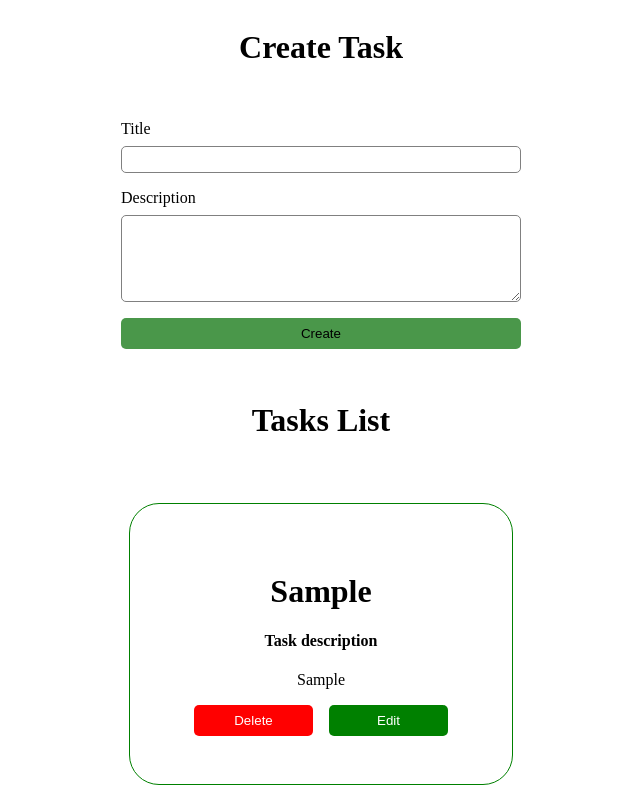
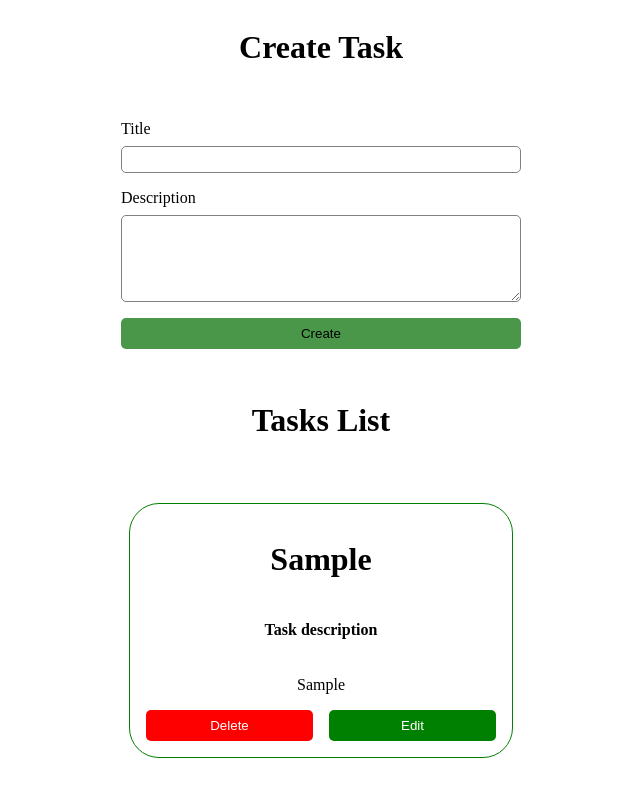
Before and after one commit to AllahverdiyevaS/ReactViteProject, a React (Vite) app: page / in a window 1280 px wide. Both pictures are taken after typing "Sample", "Sample" into the empty fields and a click on the button "Create". Shown: the whole page, without its empty margins (319-959 px from the left). Built offline with nearby package versions, Linux system fonts and the light colour scheme.

Commit message:
feat: enhance task card layout and button container styling

```diff
--- a/src/App.css
+++ b/src/App.css
@@ -126,13 +126,14 @@
   flex-wrap: wrap;
 }
 .task_card {
-  padding: 2rem 3rem;
   border-radius: 10px;
+  display: flex;
+  flex-direction: column;
 }
 .button_container {
   display: flex;
   gap: 1rem;
-  margin-top: auto;
+  flex-grow: 1;
 }
 .button_container button {
   border-radius: 5px;
```
